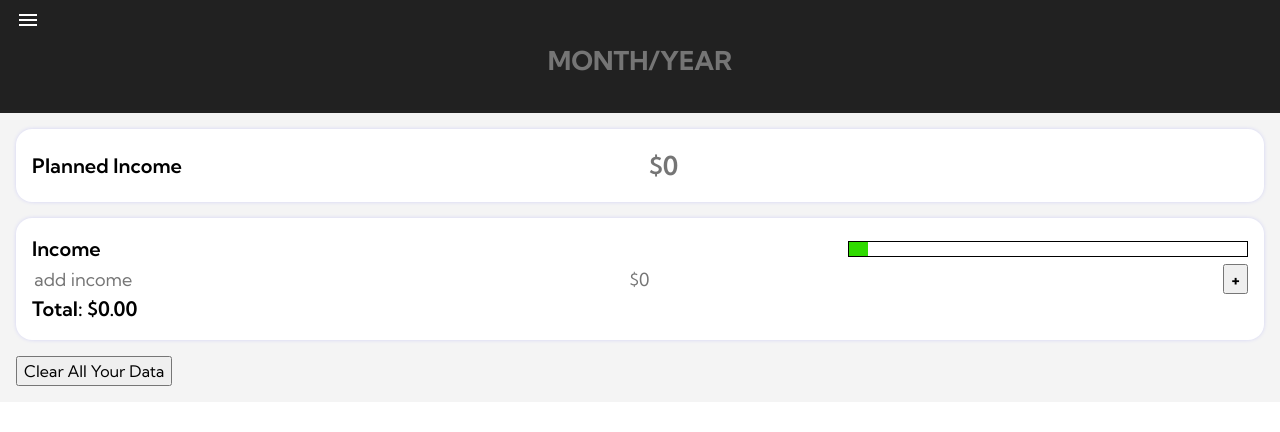
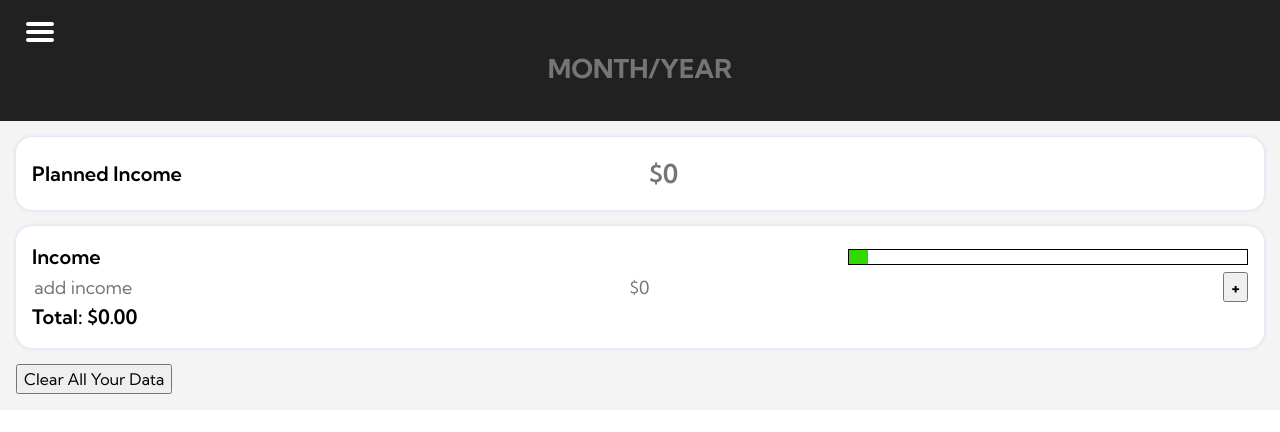
Before and after one commit to Shaunwk/Budgeting-App, a plain HTML site: page index.html in a window 1280 px wide. Drawn offline with nearby package versions, Linux system fonts and the light colour scheme.

Commit message:
updated toggle icon and added a close icon

```diff
--- a/index.html
+++ b/index.html
@@ -29,11 +29,10 @@
 <body>
     <!--add toggle for links on top left when in mobile size
              have a stationary bar with icons for desktop on left side -->
-    <nav>
+    <nav class="navigation">
         <div class="toggle">
-            <span class="material-symbols-outlined">
-                menu
-            </span>
+            <img class="toggle-hamburger-icon" src="images/Hamburger_icon_white.svg" alt="toggle">
+            <img class="toggle-close-icon" src="images/close_FILL0_wght400_GRAD0_opsz48.svg" alt="toggle-close">
 
             <ul class="links-list">
                 <li><a href="#">Budget</a></li>
@@ -98,6 +97,10 @@
                  housing, utilities, misc, insurance, debt...-->
 
 
+        <!-- Practice section-->
+
+
+
     </main>
 
     <aside>
--- a/script.js
+++ b/script.js
@@ -1,13 +1,15 @@
 // Toggle menu to show and hide links
 const toggle = document.querySelector('.toggle');
 const linksList = document.querySelector('.links-list');
-const toggleIcon = document.querySelector('.material-symbols-outlined');
+const toggleIcon = document.querySelector('.toggle-hamburger-icon');
+const toggleIconClose = document.querySelector('.toggle-close-icon');
 
 
 toggle.addEventListener('click', function (){
   linksList.classList.toggle('links-open');
   toggleIcon.classList.toggle('icon-open');
-  toggle.classList.toggle('toggle-open');
+  toggle.classList.toggle('toggle-open-style-change');
+  toggleIconClose.classList.toggle('toggle-close-icon-visible');
 });
 
 
@@ -177,3 +179,22 @@ function clearLocalStorage() {
   localStorage.clear();
   location.reload();
 }
+
+
+
+
+
+//Practice toggle
+
+
+
+
+//Practice input for user like the date
+
+
+
+//practice input for user like the planned income
+
+
+
+//practice the add income part
--- a/style.css
+++ b/style.css
@@ -47,19 +47,22 @@ ul {
 
 
 /* navigation */
-nav {
+.toggle {
+    display: flex;
+    align-items: flex-start;
+    padding-left: 1rem;
+    padding-top: .5rem;
     background-color: var(--dark-grey);
 }
 
-.material-symbols-outlined {
-    color: #fff;
-    border-radius: 4px;
+.toggle-hamburger-icon {
     cursor: pointer;
-    padding: 0.5rem 1rem;
+    padding-left: .5rem;
+    padding-top: .5rem;
 }
 
-.toggle {
-    display: flex;
+.toggle-close-icon {
+    display: none;
 }
 
 a {
@@ -92,12 +95,17 @@ a:hover {
 }
 
 .icon-open {
-    color: #000;
+    display: none;
 }
 
-.toggle-open {
+.toggle-close-icon-visible {
+    display:block;
+}
+
+.toggle-open-style-change {
     background-color: #fff;
 }
+
 
 /* header section */
 header {
@@ -176,3 +184,6 @@ main {
 /* 3. Savings Goal box */
 
 /* 4. Savings Box */
+
+
+/* Practice section */
```
Also changed, not shown: images/Hamburger_icon_white.svg (added), images/add_FILL0_wght400_GRAD0_opsz48.svg (deleted), images/close_FILL0_wght400_GRAD0_opsz48.svg (added), 1 other file.
